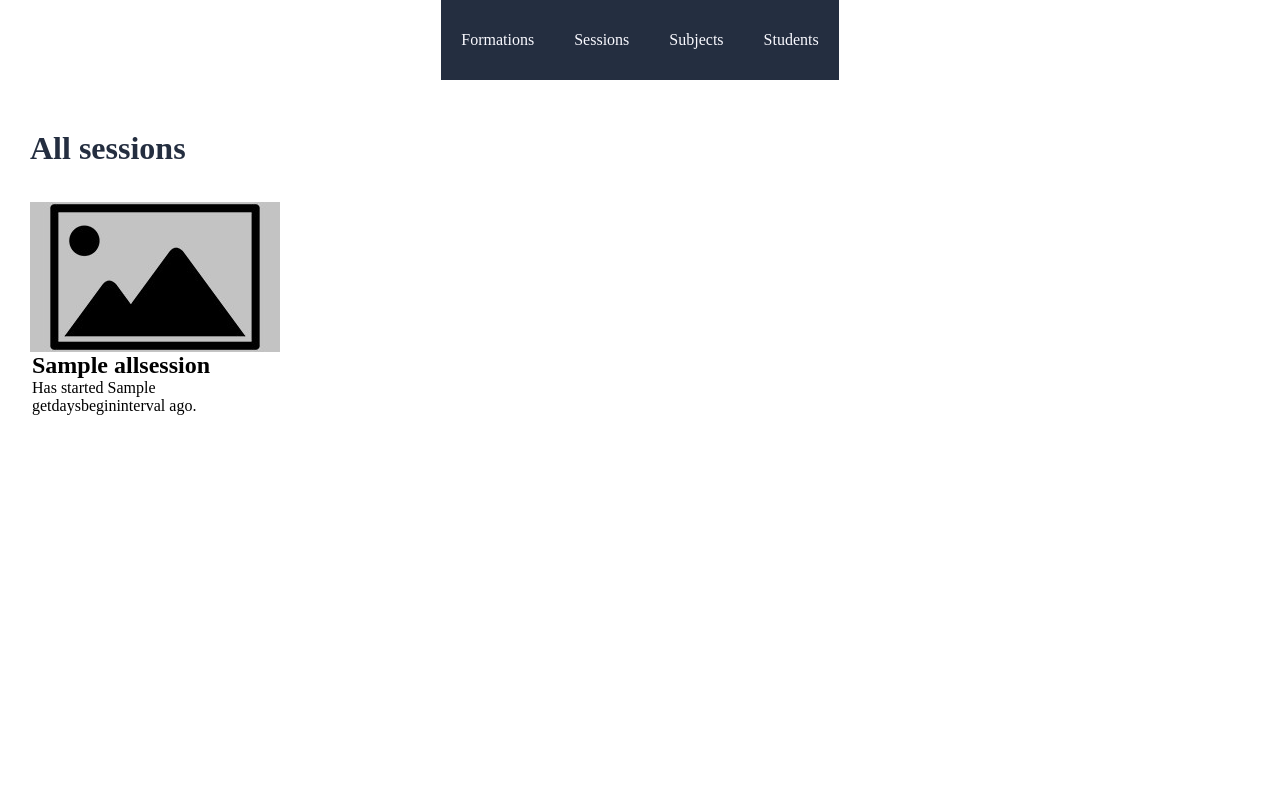
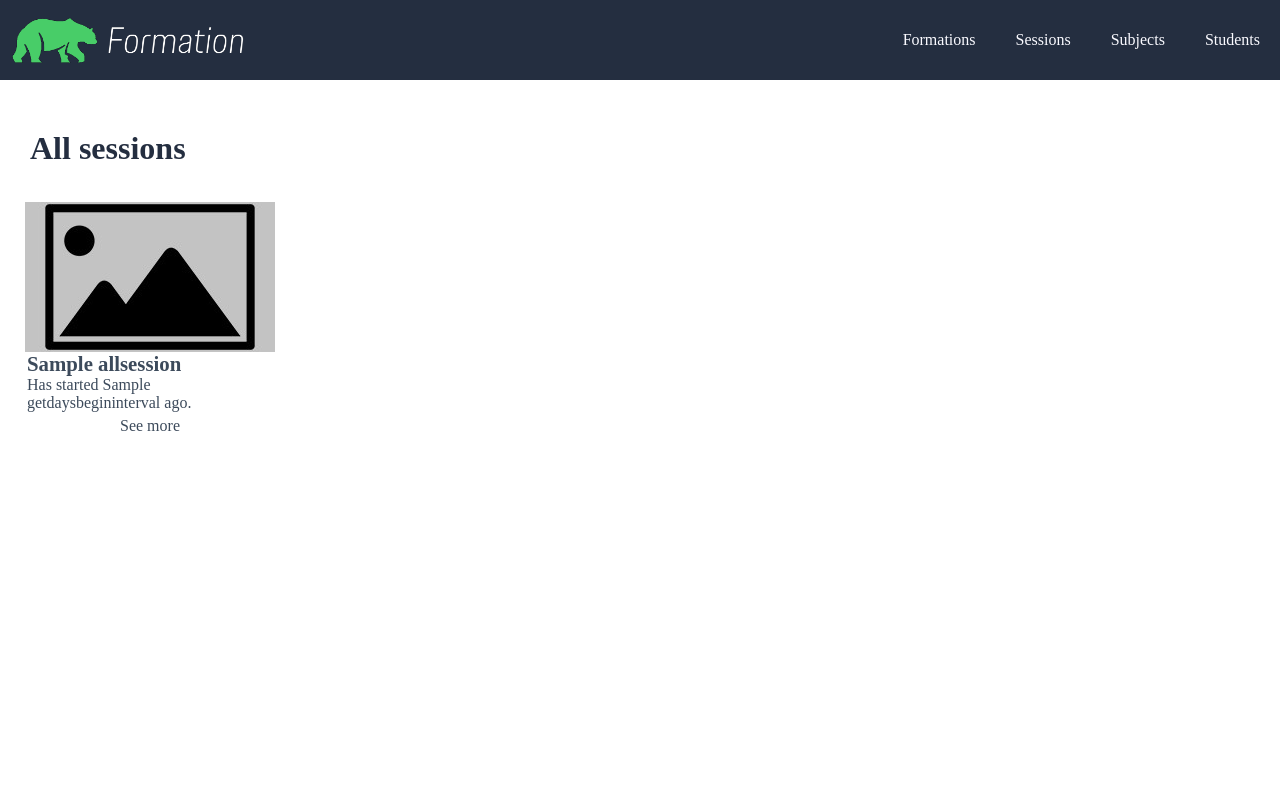
Before and after one commit to CN-Works/SchoolManager, a Symfony app: template templates/session/index.html.twig in a window 1280 px wide. Run offline with Twig, Linux system fonts and the light colour scheme; the template is opened without the code that fills it: most values are stand-ins (such as "Sample title", 1, 10 or a date in 2020); some libraries are stand-ins or nearby versions.

Commit message:
Style : navbar

```diff
--- a/public/css/style.css
+++ b/public/css/style.css
@@ -3,6 +3,10 @@
     padding : 0;
     margin : 0;
     box-sizing: border-box;
+}
+
+*::-webkit-scrollbar {
+    display: none;
   }
 
 /* General */
@@ -41,6 +45,8 @@
     background-color: var(--blue-electric);
     color: white;
     text-decoration: none;
+
+    font-size: 0.8rem;
 
     padding: 10px 15px;
     margin: 5px 0;
@@ -90,13 +96,15 @@
 }
 
 .general-edit-button-icon {
-    height: 25px;
+    height: 20px;
 }
 
 .general-delete-button {
     background-color: var(--red-flash);
     color: white;
     text-decoration: none;
+
+    font-size: 0.8rem;
 
     padding: 10px 15px;
     margin: 5px 0;
@@ -121,14 +129,32 @@
 }
 
 .general-delete-button-icon {
-    height: 25px;
+    height: 20px;
     filter: invert();
+}
+
+.general-card-infobutton {
+    color: var(--blue-light);
+    text-decoration: none;
+
+    font-size: 1rem;
+    width: fit-content;
+
+    transition: all, 0.5s;
+}
+
+.general-card-infobutton:hover {
+    text-decoration: underline;
+
+    text-underline-offset: 3px;
+}
+
+.general-card-infobutton:visited {
+    color: var(--blue-light);
 }
 
 .general-cards {
     width: 100%;
-
-    padding: 0 5px;
 
     display: flex;
     flex-flow: row wrap;
@@ -165,11 +191,16 @@
 }
 
 .general-card-label {
+    color: var(--blue-light);
+    font-size: 1.3rem;
+
     width: 100%;
     padding: 0 2px;
 }
 
 .general-card-description {
+    color: var(--blue-light);
+
     width: 100%;
     padding: 0 2px;
 }
@@ -187,12 +218,26 @@
 nav {
     display: flex;
     align-items: center;
+    justify-content: space-between;
+
+    height: 10svh;
+    background-color: var(--blue);
+}
+
+.nav-logo {
+    height: 60%;
+
+    margin: 0 10px;
+}
+
+.nav-list {
+    display: flex;
+    align-items: center;
     justify-content: center;
 }
 
 .nav-option {
     height: 10svh;
-    background-color: var(--blue);
     color: var(--light);
     text-decoration: none;
     padding: 0 20px;
@@ -203,7 +248,7 @@ nav {
 }
 
 .nav-option:hover {
-    background-color: var(--blue-dark);
+    background-color: var(--blue-light);
 }
 
 .nav-option:visited {
--- a/templates/base.html.twig
+++ b/templates/base.html.twig
@@ -14,6 +14,8 @@
     </head>
     <body>
         <nav>
+            <img class="nav-logo" src="{{ asset("img/bear_formation.png") }}" alt="Site logo">
+            <div class="nav-list">
                 <a class="nav-option" href="{{ path("app_formation") }}">
                     <p>Formations</p>
                 </a>
@@ -26,6 +28,7 @@
                 <a class="nav-option" href="{{ path("app_student") }}">
                     <p>Students</p>
                 </a>
+            </div>
         </nav>
 
         {% block body %}{% endblock %}
--- a/templates/session/index.html.twig
+++ b/templates/session/index.html.twig
@@ -20,9 +20,9 @@
 
                 <h2 class="general-card-label">{{ session.label }}</h2>
                 <p class="general-card-description">Has started {{ session.getdaysbegininterval }} ago.</p>
-                {# <a class="general-card-infobutton" href="{{ path("show_session", {"id" : session.id}) }}">
+                <a class="general-card-infobutton" href="{{ path("show_session", {"id" : session.id}) }}">
                     <p>See more</p>
-                </a> #}
+                </a>
             </div>
         {% endfor %}
     </div>
```
Also changed, not shown: src/Controller/SessionController.php (+8 -0 lines), templates/session/show_session.html.twig (renamed from templates/student/show_student.html.twig, +4 -15 lines), public/img/bear_formation.png (renamed from public/img/BearFormation.png). Lines whose indentation alone changed are shown as unchanged.
